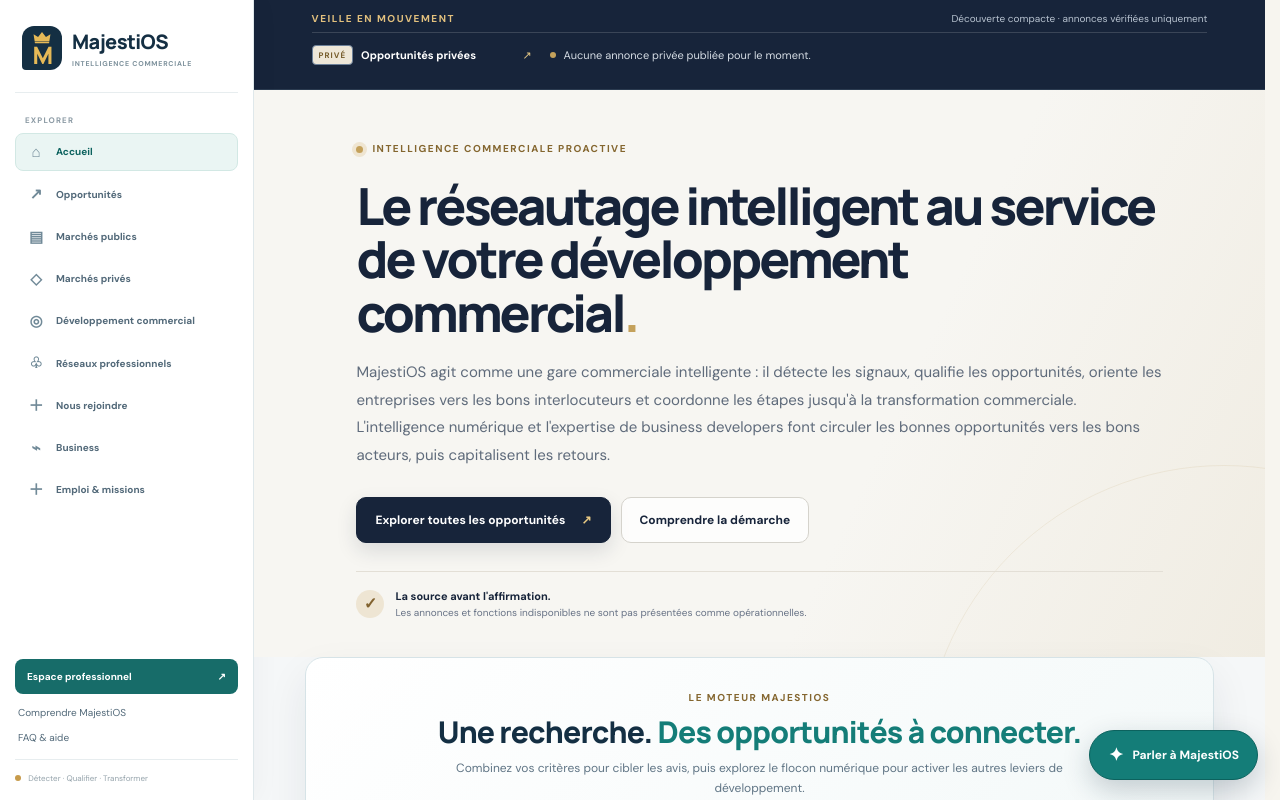
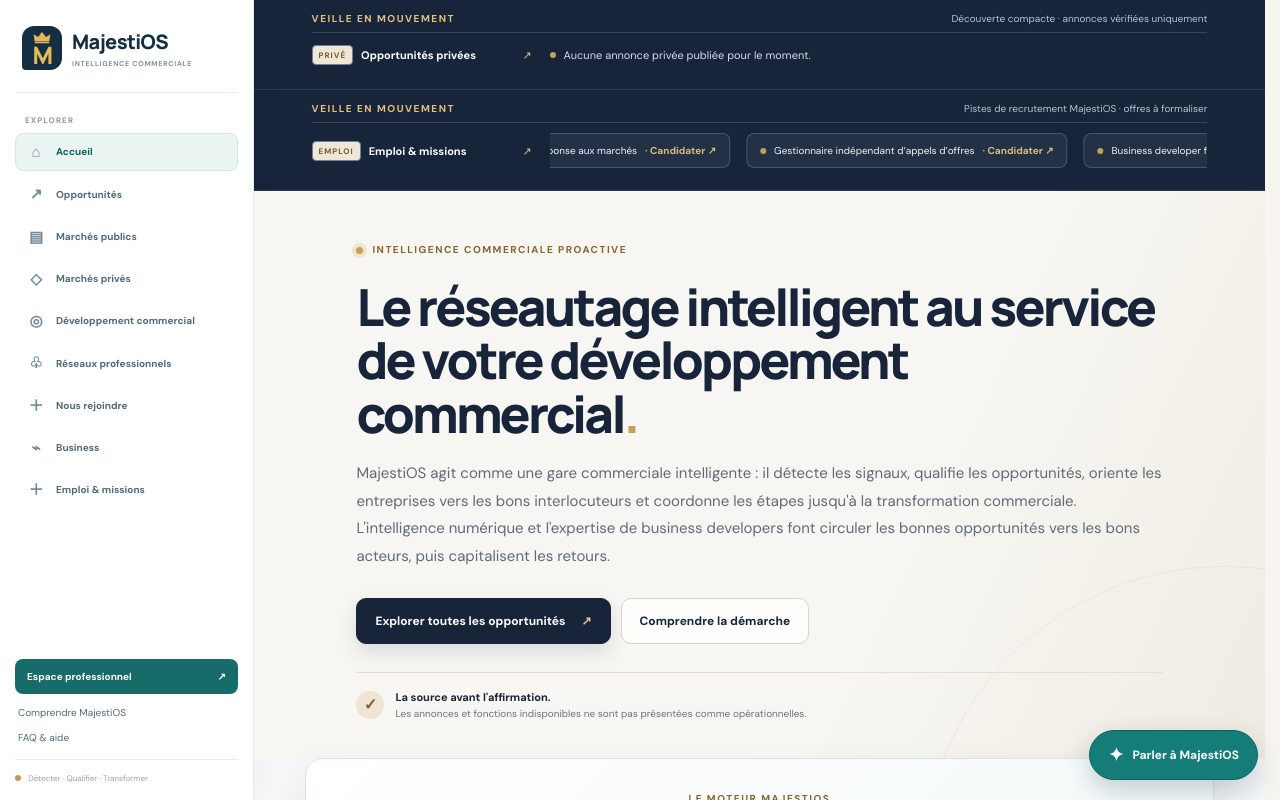
Before and after one commit to Chexpeer/Majestios, a Next.js app: page / in a window 1280 px wide. Shown: the top 800 px of the page. Built offline with nearby package versions, Linux system fonts and the light colour scheme.

Commit message:
Show private opportunity and rightward job tickers on homepage

```diff
--- a/src/app/page.tsx
+++ b/src/app/page.tsx
@@ -23,7 +23,8 @@ export default function HomePage() {
     <main className="home-redesign home-with-sidebar">
       <HomeSideNav />
       <div className="home-main-column">
-        <AnnouncementTicker />
+        <AnnouncementTicker flow="private" />
+        <AnnouncementTicker flow="emploi" />
 
         <section className="home-hero-redesign">
           <div className="hero-copy">
```
